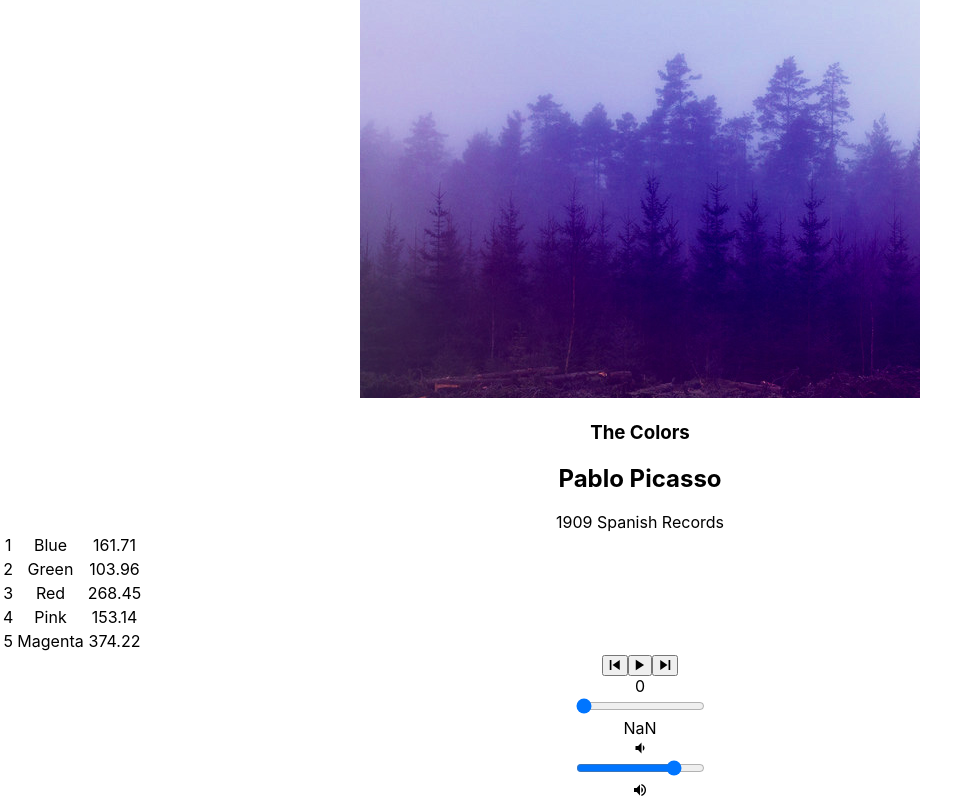
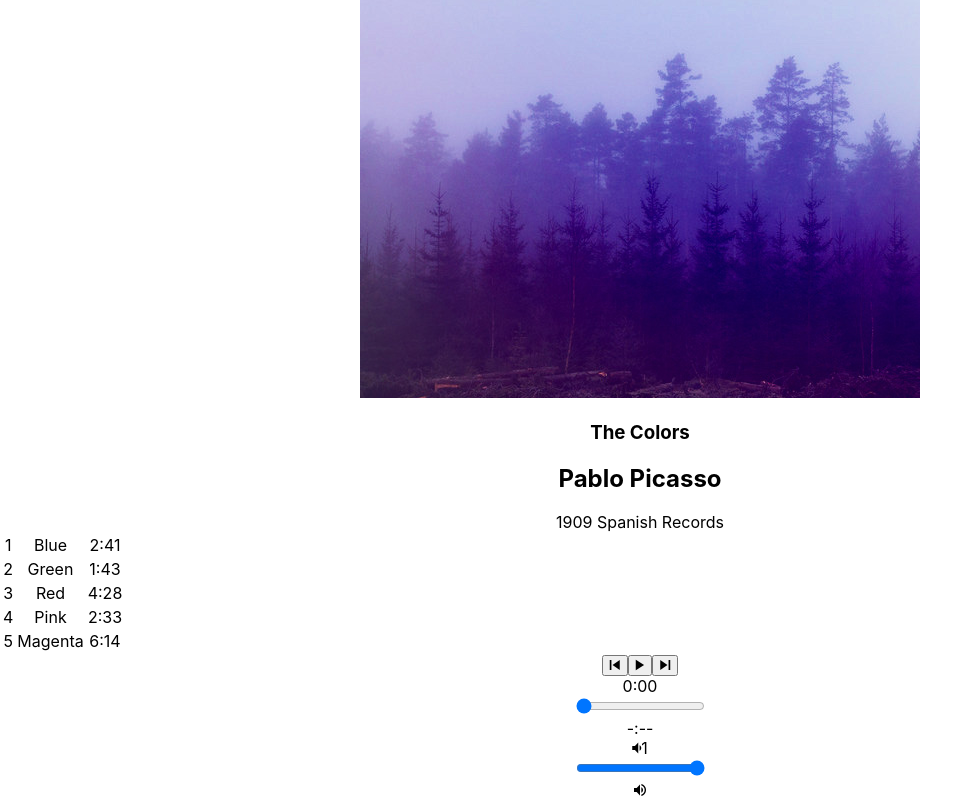
Before and after one commit to Amac238/bloc-jams-react, a React (Create React App) app: page /album/the-colors in a window 1280 px wide. Shown: the part 264-1064 px from the top of the page, without its empty margins (0-979 px from the left). Built offline with nearby package versions, Linux system fonts and the light colour scheme.

Commit message:
assignment player bar range done

```diff
--- a/src/components/Album.js
+++ b/src/components/Album.js
@@ -15,6 +15,7 @@
             currentSong: album.songs[0],
             currentTime: 0,
             duration: album.songs[0].duration,
+            volume: 0.5,
             isPlaying: false,
             isHovered: false
         };
@@ -37,19 +38,25 @@
         this.eventListeners = {
             timeupdate: e => {
                 this.setState({ currentTime: this.audioElement.currentTime} );
-        },
+            },
             durationchange: e => {
                 this.setState({ duration: this.audioElement.duration });
-        }
+            },
+            volumeupdate: e => {
+                this.setState({ volume: this.audioElement.volume });
+            }
     };
         this.audioElement.addEventListener('timeupdate', this.eventListeners.timeupdate);
         this.audioElement.addEventListener('durationchange', this.eventListeners.durationchange);
+        this.audioElement.addEventListener('volumeupdate', this.eventListeners.volumeupdate);
     }
+
 
     componentWillUnmount() {
         this.audioElement.src = null;
         this.audioElement.removeEventListener('timeupdate', this.eventListeners.timeupdate);
         this.audioElement.removeEventListener('durationchange', this.eventListeners.durationchange);
+        this.audioElement.removeEventListener('volumeupdate', this.eventListeners.volumeupdate);
     }
 
     setSong(song) {
@@ -89,6 +96,12 @@
         this.setState({ currentTime: newTime });
     }
 
+    handleVolumeChange(e) {
+        const newVolume = e.target.value;
+        this.audioElement.volume = newVolume;
+        this.setState({ volume: newVolume });
+    }
+
     handleMouseEnter(song) {
         this.setState( {isHovered : song} );
     }
@@ -105,6 +118,20 @@
             return <span className="icon ion-md-play"></span>;
         }
         else return <span>{index+1}</span>;
+    }
+
+    formatTime(time) {
+        const minutes = (Math.floor(time / 60));
+        const seconds = (Math.floor(time % 60));
+        if (seconds < 10) {
+            return (minutes + ":0" + seconds);
+        }
+        else if (time) {
+            return (minutes + ":" + seconds);
+        }
+        else {
+            return "-:--";
+        }
     }
 
     render() {
@@ -133,7 +160,7 @@
                                 onClick={() => this.handleSongClick(song)} >
                                 <td>{this.hoverIcon(song, index)}</td>
                                 <td className="song-title">{song.title}</td>
-                                <td className="song-duration">{song.duration}</td>
+                                <td className="song-duration">{this.formatTime(song.duration)}</td>
                             </tr>
                         )}
                     </tbody>
@@ -142,10 +169,13 @@
                 currentSong={this.state.currentSong}
                 currentTime={this.audioElement.currentTime}
                 duration={this.audioElement.duration}
+                volume={this.audioElement.volume}
                 handleSongClick={() => this.handleSongClick(this.state.currentSong)}
                 handlePrevClick={() => this.handlePrevClick()}
                 handleNextClick={() => this.handleNextClick()}
                 handleTimeChange={(e) => this.handleTimeChange(e)}
+                handleVolumeChange={(e) => this.handleVolumeChange(e)}
+                formatTime={ (e) => this.formatTime(e)}
                 />
             </section>
         );
--- a/src/components/PlayerBar.js
+++ b/src/components/PlayerBar.js
@@ -16,7 +16,7 @@
                     </button>
                 </section>
                 <section id="time-control">
-                    <div className="current-time">{this.props.currentTime}</div>
+                    <div className="current-time">{this.props.formatTime(this.props.currentTime)}</div>
                     <input
                         type="range"
                         className="seek-bar"
@@ -25,12 +25,20 @@
                         min="0"
                         step="0.01"
                         onChange={this.props.handleTimeChange}
-                        />
-                    <div className="total-time">{this.props.duration}</div>
+                    />
+                    <div className="total-time">{this.props.formatTime(this.props.duration)}</div>
                 </section>
                 <section id="volume-control">
-                    <div className="icon ion-md-volume-low"></div>
-                    <input type="range" className="seek-bar" value="80" />
+                    <div className="icon ion-md-volume-low">{this.props.volume}</div>
+                    <input
+                        type="range"
+                        className="seek-bar"
+                        value={this.props.volume || 0.5}
+                        max="1"
+                        min="0"
+                        step="0.1"
+                        onChange={this.props.handleVolumeChange}
+                    />
                     <div className="icon ion-md-volume-high"></div>
                 </section>
             </section>
```
